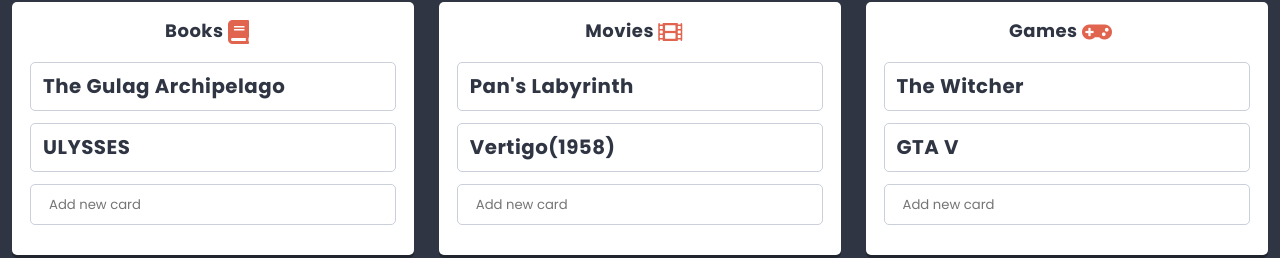
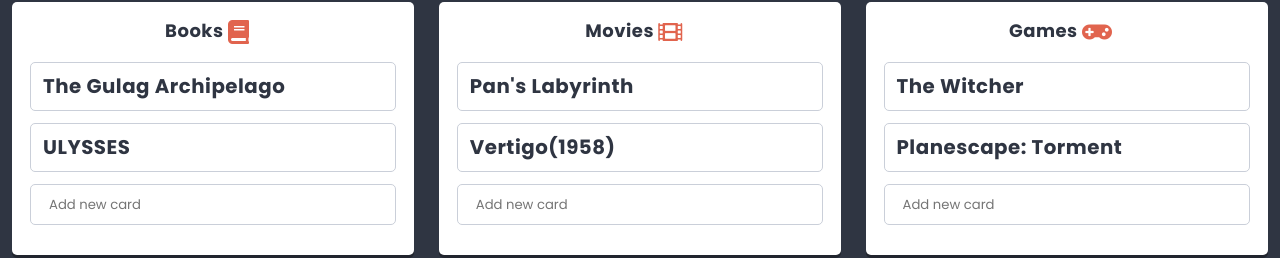
Before and after one commit to DominikSko/project-react, a React app: page / in a window 1280 px wide. Shown: the part 483-741 px from the top of the page. Built offline with nearby package versions, Linux system fonts and the light colour scheme.

Commit message:
Deploy on Heroku

```diff
--- a/package.json
+++ b/package.json
@@ -6,7 +6,8 @@
   "scripts": {
     "start": "webpack-dev-server --mode development --open --hot",
     "lint": "eslint src/",
-    "build": "webpack --mode production"
+    "build": "webpack --mode production",
+    "server": "http-server dist"
   },
   "husky": {
     "hooks": {
--- a/src/data/dataStore.js
+++ b/src/data/dataStore.js
@@ -138,7 +138,7 @@
   {
     id: 'card-6',
     columnId: 'column-3',
-    title: 'GTA V',
+    title: 'Planescape: Torment',
   },
 ];
 
```
Also changed, not shown: 1 other file (tests, documents, lock files or other folders).
